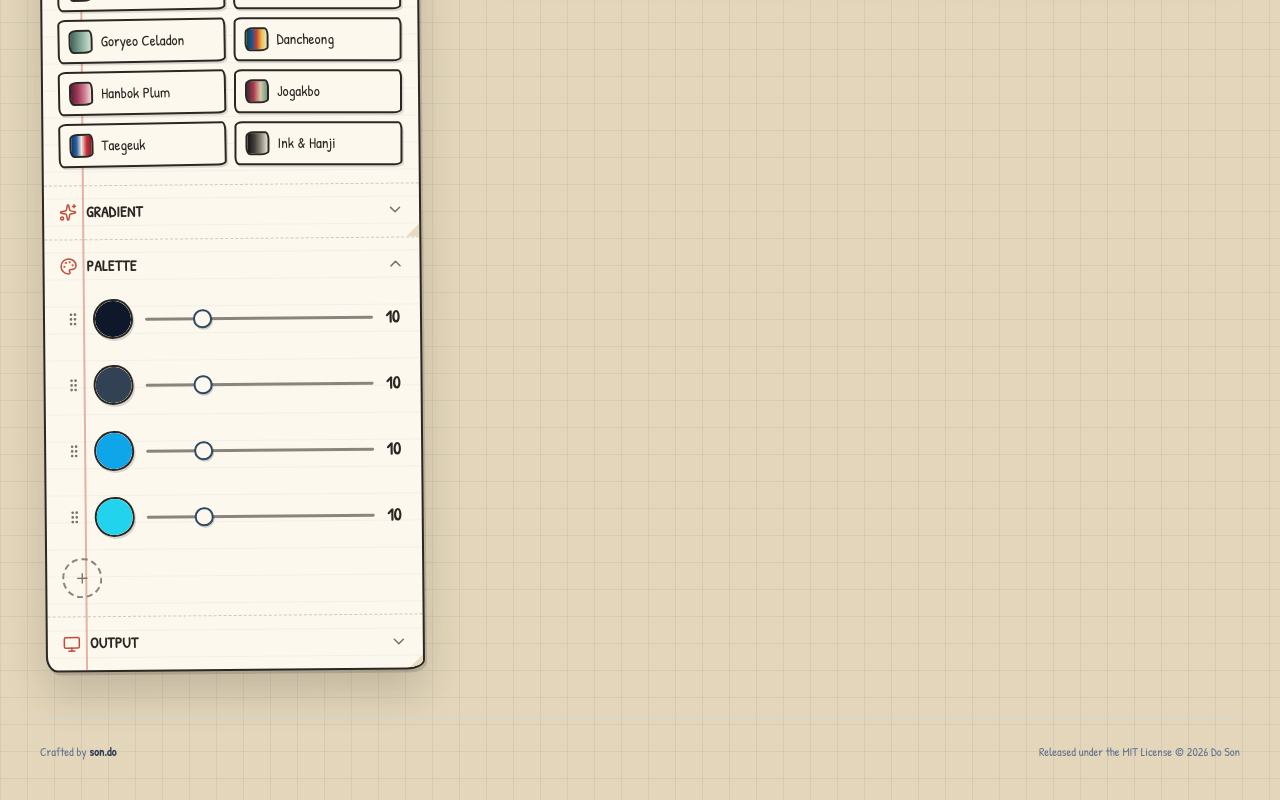
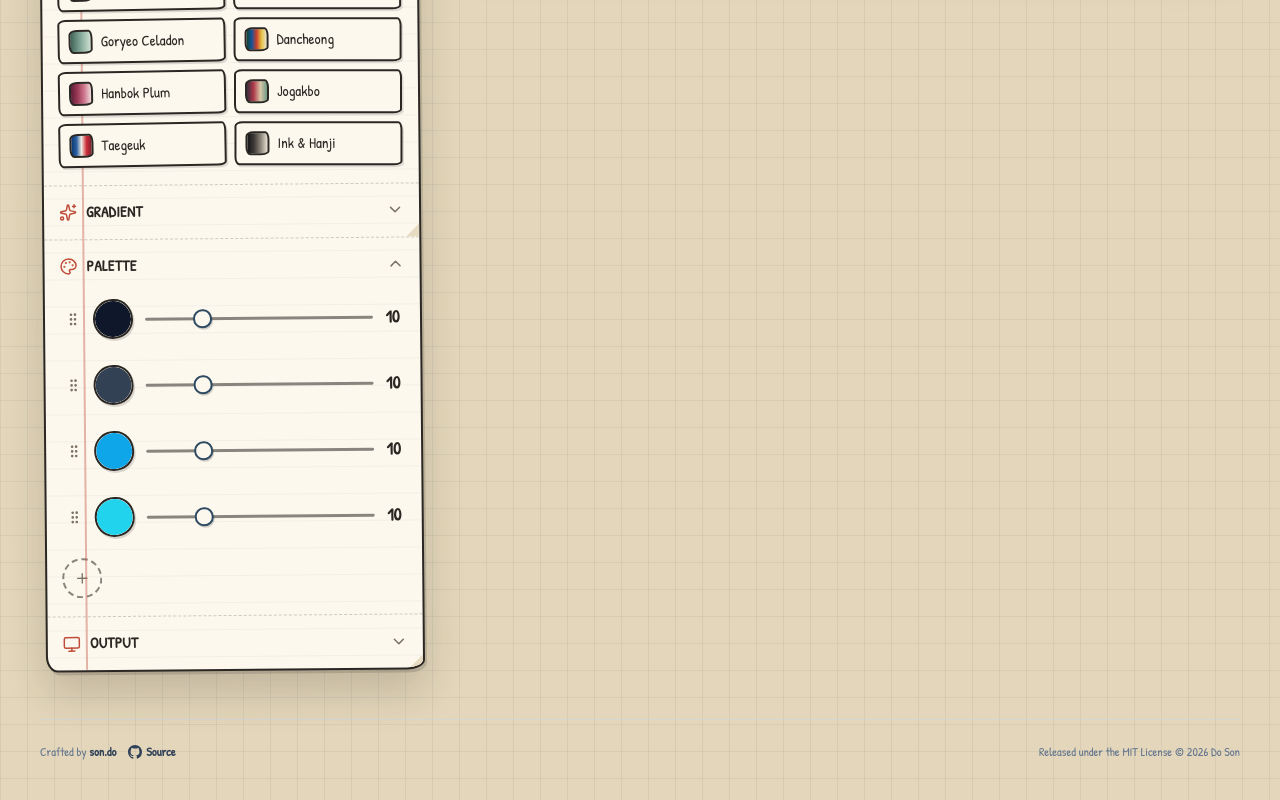
Before and after one commit to donny-son/gradient-studio, a React (Vite) app: page / in a window 1280 px wide. Shown: the part 923-1723 px from the top of the page. Built offline with nearby package versions, Linux system fonts and the light colour scheme; a web font is replaced by a local one.

Commit message:
add maker and deploy

```diff
--- a/src/App.tsx
+++ b/src/App.tsx
@@ -447,15 +447,34 @@
       </div>
 
         <footer className="order-4 lg:col-span-12 mt-4 flex flex-col items-center gap-1 border-t border-slate-300/60 pt-6 text-xs text-slate-500 sm:flex-row sm:justify-between">
-          <p>
-            Crafted by{' '}
+          <p className="flex items-center gap-3">
+            <span>
+              Crafted by{' '}
+              <a
+                href="https://son.do"
+                target="_blank"
+                rel="noreferrer"
+                className="font-semibold text-slate-700 underline-offset-2 transition-colors hover:text-slate-900 hover:underline"
+              >
+                son.do
+              </a>
+            </span>
             <a
-              href="https://son.do"
+              href="https://github.com/donny-son/gradient-studio"
               target="_blank"
               rel="noreferrer"
-              className="font-semibold text-slate-700 underline-offset-2 transition-colors hover:text-slate-900 hover:underline"
+              className="flex items-center gap-1 font-semibold text-slate-700 underline-offset-2 transition-colors hover:text-slate-900 hover:underline"
             >
-              son.do
+              <svg
+                width="14"
+                height="14"
+                viewBox="0 0 16 16"
+                fill="currentColor"
+                aria-hidden="true"
+              >
+                <path d="M8 0C3.58 0 0 3.58 0 8c0 3.54 2.29 6.53 5.47 7.59.4.07.55-.17.55-.38 0-.19-.01-.82-.01-1.49-2.01.37-2.53-.49-2.69-.94-.09-.23-.48-.94-.82-1.13-.28-.15-.68-.52-.01-.53.63-.01 1.08.58 1.23.82.72 1.21 1.87.87 2.33.66.07-.52.28-.87.51-1.07-1.78-.2-3.64-.89-3.64-3.95 0-.87.31-1.59.82-2.15-.08-.2-.36-1.02.08-2.12 0 0 .67-.21 2.2.82.64-.18 1.32-.27 2-.27.68 0 1.36.09 2 .27 1.53-1.04 2.2-.82 2.2-.82.44 1.1.16 1.92.08 2.12.51.56.82 1.27.82 2.15 0 3.07-1.87 3.75-3.65 3.95.29.25.54.73.54 1.48 0 1.07-.01 1.93-.01 2.2 0 .21.15.46.55.38A8.01 8.01 0 0016 8c0-4.42-3.58-8-8-8z" />
+              </svg>
+              <span>Source</span>
             </a>
           </p>
           <p>Released under the MIT License &copy; 2026 Do Son</p>
```
